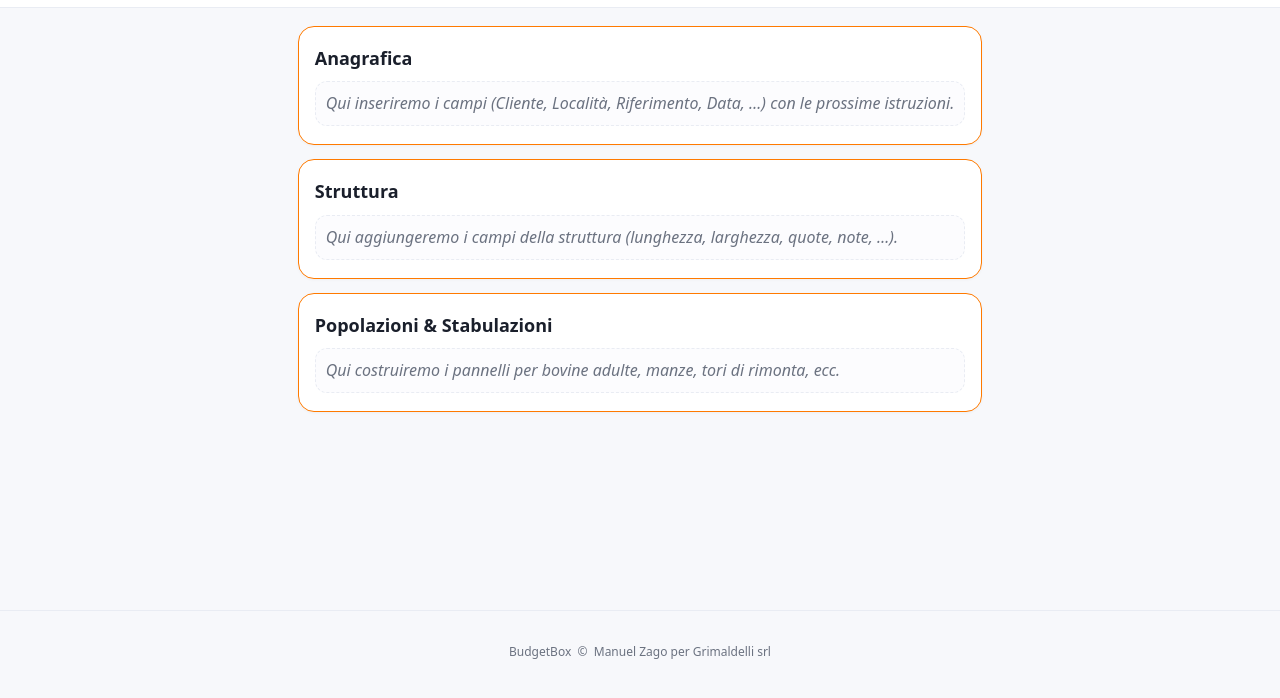
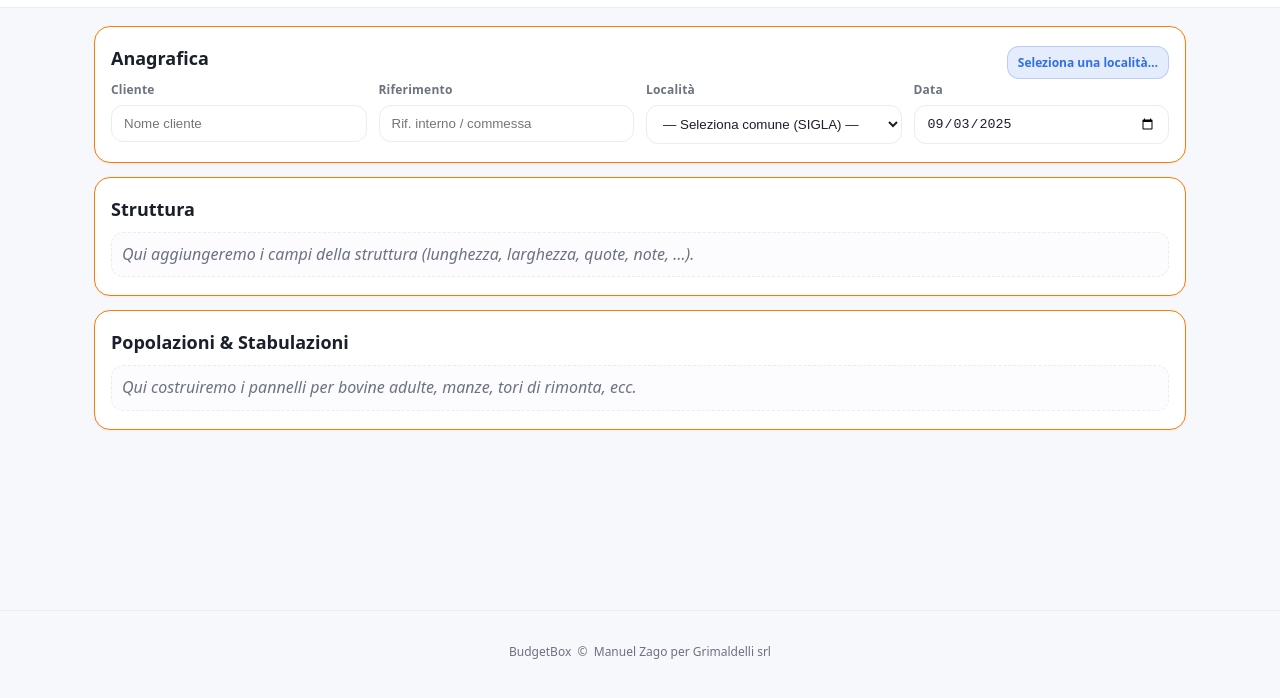
Before and after one commit to GTR2500/Preventivi, a plain HTML site: page index.html in a window 1280 px wide. Shown: the part 100-798 px from the top of the page. Drawn offline with Linux system fonts and the light colour scheme.

Commit message:
Update index.html

```diff
--- a/index.html
+++ b/index.html
@@ -32,12 +32,10 @@
       </a>
 
       <button id="themeToggle" class="btn" aria-label="Cambia tema (chiaro/scuro)">
-        <!-- Sole -->
         <svg class="sun" viewBox="0 0 24 24" aria-hidden="true">
           <path d="M12 4V2m0 20v-2M4 12H2m20 0h-2M5 5l-1.4-1.4M20.4 20.4 19 19M19 5l1.4-1.4M4.6 20.4 6 19"/>
           <circle cx="12" cy="12" r="4"></circle>
         </svg>
-        <!-- Luna -->
         <svg class="moon" viewBox="0 0 24 24" aria-hidden="true">
           <path d="M21 12.8A8.5 8.5 0 1 1 11.2 3a7 7 0 1 0 9.8 9.8Z"></path>
         </svg>
@@ -49,9 +47,33 @@
   <main class="container">
     <!-- Sezione 1: Anagrafica -->
     <section class="card">
-      <h2>Anagrafica</h2>
-      <div id="anagrafica" class="placeholder">
-        <em>Qui inseriremo i campi (Cliente, Località, Riferimento, Data, …) con le prossime istruzioni.</em>
+      <div class="card-title">
+        <h2>Anagrafica</h2>
+        <div id="badgeLocalita" class="badge badge-localita">Seleziona una località…</div>
+      </div>
+
+      <div class="form-row">
+        <div class="field">
+          <label for="clienteInput">Cliente</label>
+          <input id="clienteInput" type="text" placeholder="Nome cliente" />
+        </div>
+
+        <div class="field">
+          <label for="riferimentoInput">Riferimento</label>
+          <input id="riferimentoInput" type="text" placeholder="Rif. interno / commessa" />
+        </div>
+
+        <div class="field">
+          <label for="localitaSelect">Località</label>
+          <select id="localitaSelect">
+            <option value="">— Seleziona comune (SIGLA) —</option>
+          </select>
+        </div>
+
+        <div class="field">
+          <label for="dataInput">Data</label>
+          <input id="dataInput" type="date" />
+        </div>
       </div>
     </section>
 
```
